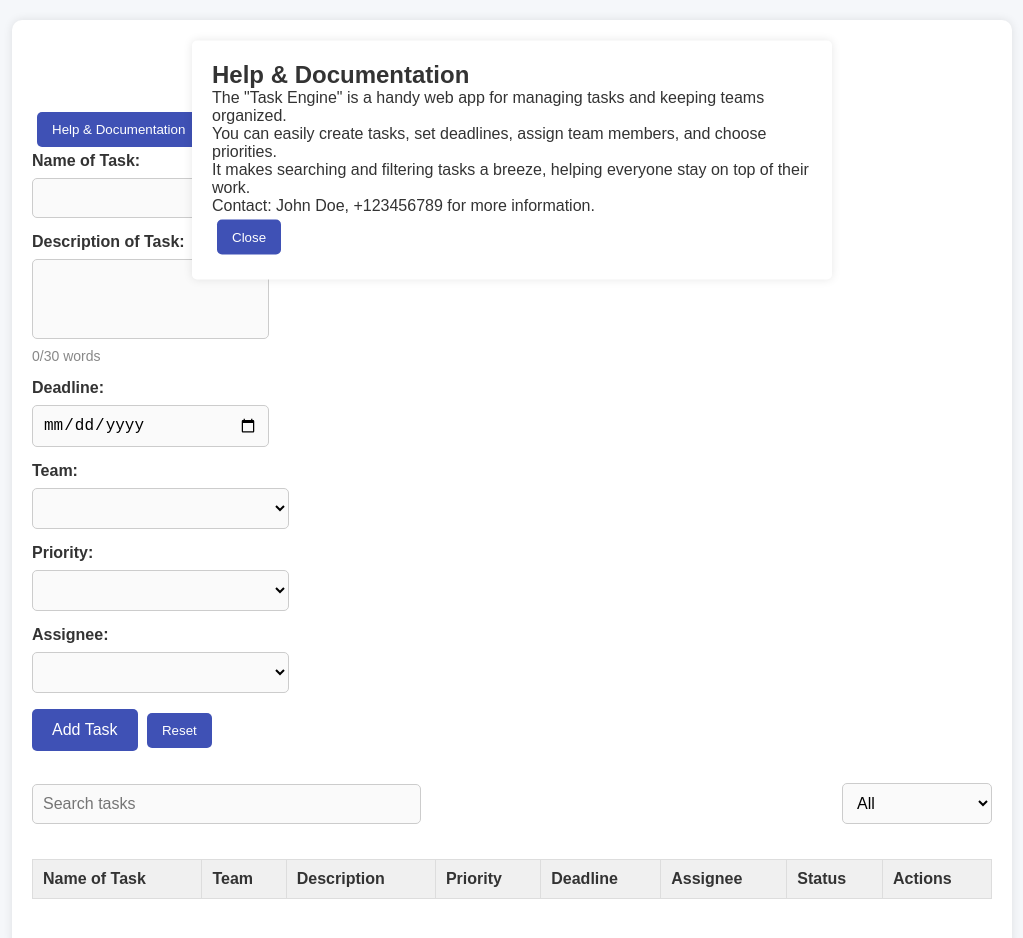
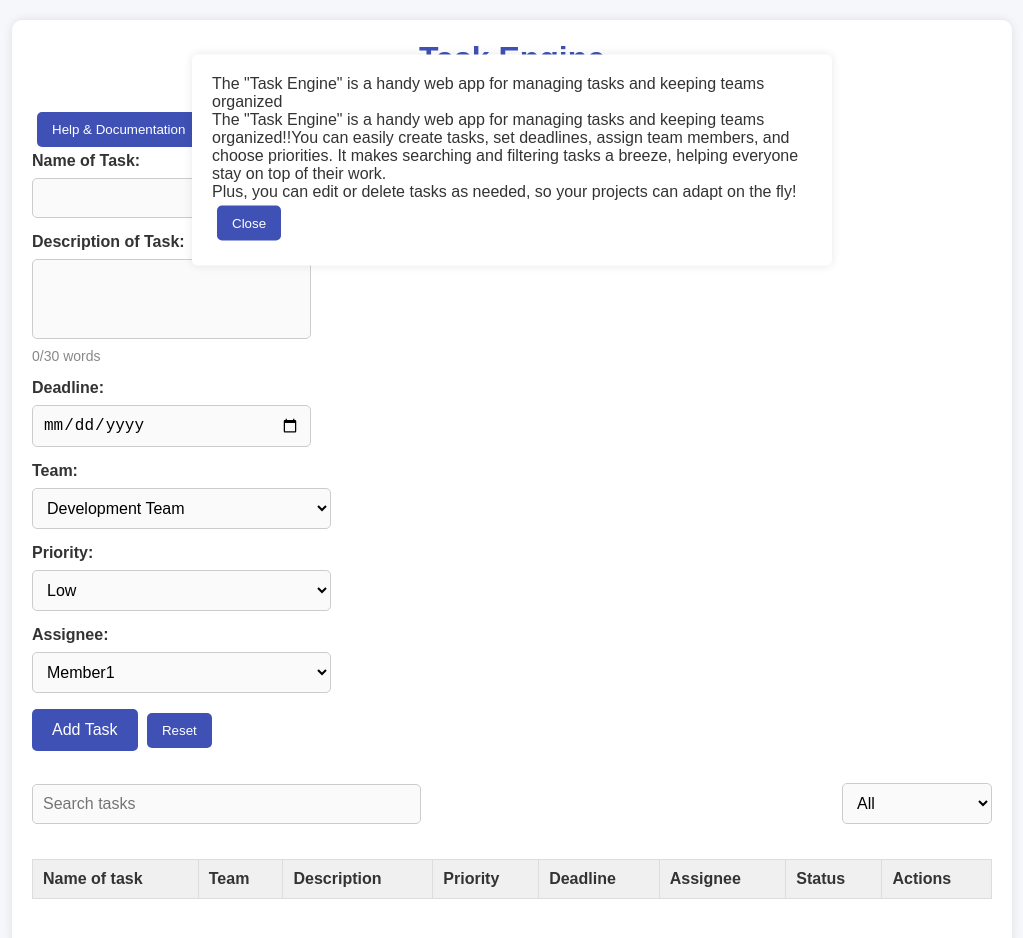
Before and after one commit to nehaha111/swe632_v3, a plain HTML site: page index.html in a window 1280 px wide. Both pictures are taken after a click on the button "Help & Documentation". Shown: the whole page, without its empty margins (128-1151 px from the left). Drawn offline with Linux system fonts and the light colour scheme.

Commit message:
Update index.html

```diff
--- a/index.html
+++ b/index.html
@@ -1,13 +1,11 @@
 <!DOCTYPE html>
 <html lang="en">
-
 <head>
     <meta charset="UTF-8">
     <meta name="viewport" content="width=device-width, initial-scale=1.0">
     <title>Task Engine Prototype</title>
     <link rel="stylesheet" href="styles.css">
 </head>
-
 <body>
     <!-- Main Container -->
     <div class="container">
@@ -18,18 +16,10 @@
 
         <!-- Help Popup -->
         <div id="helpPopup" class="help-popup">
-            <div class="help-content">
-                <h2>Help & Documentation</h2>
-                <div class="help-slide">
-                    <p>The "Task Engine" is a handy web app for managing tasks and keeping teams organized.</p>
-                    <p>You can easily create tasks, set deadlines, assign team members, and choose priorities.</p>
-                </div>
-                <div class="help-slide">
-                    <p>It makes searching and filtering tasks a breeze, helping everyone stay on top of their work.</p>
-                    <p>Contact: John Doe, +123456789 for more information.</p>
-                </div>
-                <button id="closePopup">Close</button>
-            </div>
+            <p id="helpMessage">The "Task Engine" is a handy web app for managing tasks and keeping teams organized</p>
+                <p>The "Task Engine" is a handy web app for managing tasks and keeping teams organized!!You can easily create tasks, set deadlines, assign team members, and choose priorities. It makes searching and filtering tasks a breeze, helping everyone stay on top of their work.</p>
+            <p>Plus, you can edit or delete tasks as needed, so your projects can adapt on the fly!</p>
+            <button id="closePopup">Close</button>
         </div>
 
         <!-- Task Form -->
@@ -50,17 +40,28 @@
                 <div class="form-right">
                     <label for="team">Team:</label>
                     <select id="team" required>
-                        <!-- Team Options -->
+                        <option value="Development Team">Development Team</option>
+                        <option value="Design Team">Design Team</option>
+                        <option value="Quality Assurance Team">Quality Assurance Team</option>
+                        <option value="Business Analyst Team">Business Analyst Team</option>
+                        <option value="Marketing Team">Marketing Team</option>
+                        <option value="Support Team">Support Team</option>
+                        <option value="Documentation Team">Documentation Team</option>
                     </select>
 
                     <label for="priority">Priority:</label>
                     <select id="priority" required>
-                        <!-- Priority Options -->
+                        <option value="Low">Low</option>
+                        <option value="Medium">Medium</option>
+                        <option value="High">High</option>
                     </select>
 
                     <label for="assignee">Assignee:</label>
                     <select id="assignee" required>
-                        <!-- Assignee Options -->
+                        <option value="Member1">Member1</option>
+                        <option value="Member2">Member2</option>
+                        <option value="Member3">Member3</option>
+                        <option value="Member4">Member4</option>
                     </select>
 
                     <button type="submit">Add Task</button>
@@ -88,7 +89,7 @@
         <table id="taskTable">
             <thead>
                 <tr>
-                    <th>Name of Task</th>
+                    <th>Name of task</th>
                     <th>Team</th>
                     <th>Description</th>
                     <th>Priority</th>
```
